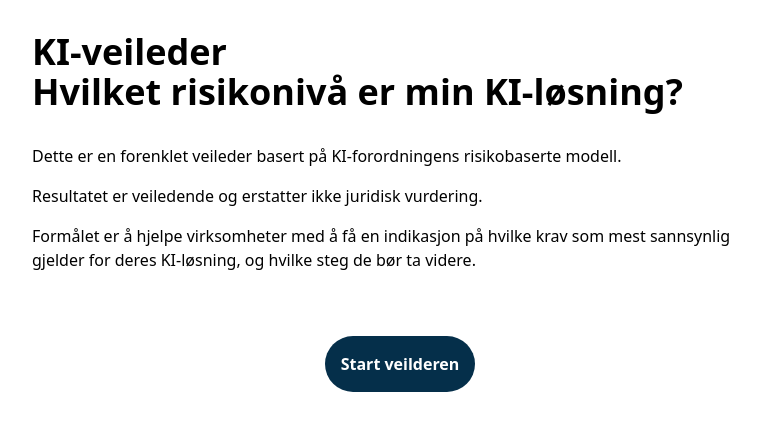
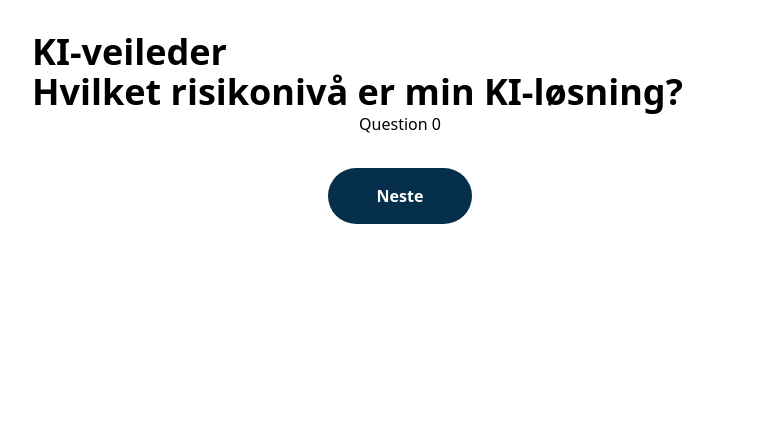
Before and after one commit to espenraugstad/ki-veileder, a React (Vite) app: page / in a window 1280 px wide. Both pictures are taken after a click on the button "Start veilderen". Shown: the top 430 px of the page, without its empty margins (240-1000 px from the left). Built offline with nearby package versions, Linux system fonts and the light colour scheme.

Commit message:
Basic nav through questions and result

```diff
--- a/src/App.tsx
+++ b/src/App.tsx
@@ -1,21 +1,53 @@
 import './App.css'
+
+import { useState } from 'react';
+
+import questions from "./data/questions.json";
 
 import { Main } from "./components/Main";
 import { Intro } from "./components/Intro";
 import { Button } from "./components/Button";
 
 function App() {
+  // State to handle question to display
+  const [currentQuestion, setCurrentQuestion] = useState<number>(-1); // -1 means show intro page
 
   const handleClick = () => {
-    console.log("Hi");
+    if (currentQuestion < questions.question.length) {
+      // Increment question
+      setCurrentQuestion(currentQuestion + 1);
+    } else {
+      // currentQuestion === questions.question.lenght => Must be on result page
+      setCurrentQuestion(-1);
     }
 
+  }
+
+  if (currentQuestion === -1) {
     return (
       <Main>
         <Intro />
         <Button clickhandler={handleClick} text="Start veilderen" />
       </Main>
     )
+  } else if (currentQuestion < questions.question.length) {
+    return (
+      <Main>
+        <p>Question {currentQuestion}</p>
+        <Button clickhandler={handleClick} text="Neste" />
+      </Main>
+
+    )
+  } else {
+    return (
+      <Main>
+        <p>Your results are</p>
+        <Button clickhandler={handleClick} text="Start på nytt" />
+      </Main>
+
+    )
+  }
+
 }
 
 export default App
--- a/src/components/Button.tsx
+++ b/src/components/Button.tsx
@@ -1,5 +1,5 @@
 export function Button({ text, clickhandler }: { text: string, clickhandler: ()=>void }){
     return (
-        <button onClick={clickhandler} className="bg-sky-950 text-white font-bold text-md p-4 rounded-full mt-8 hover:cursor-pointer hover:bg-emerald-600">{text}</button>
+        <button onClick={clickhandler} className="min-w-36 bg-sky-950 text-white font-bold text-md p-4 rounded-full mt-8 hover:cursor-pointer hover:bg-emerald-600">{text}</button>
     )
 }
```
Lines whose indentation alone changed are shown as unchanged.
